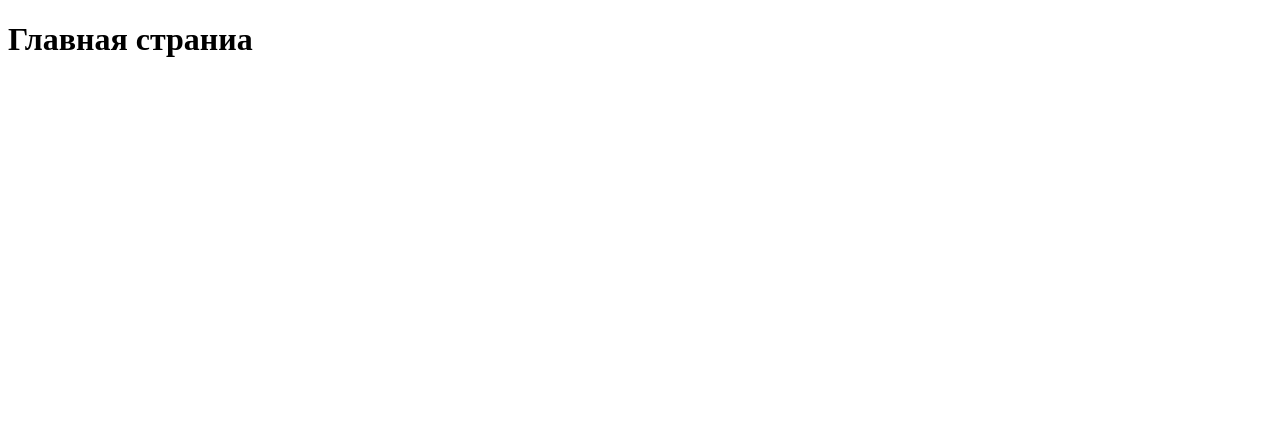
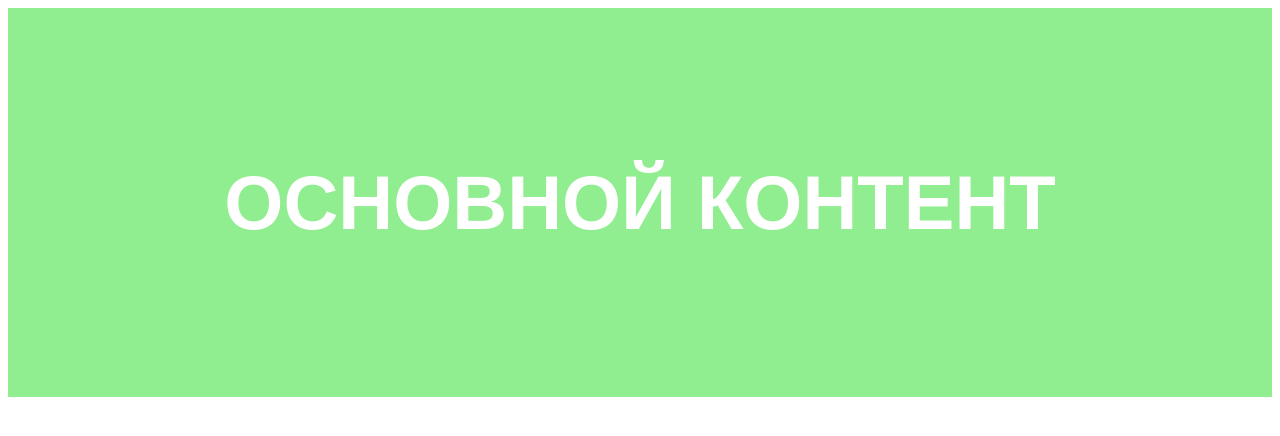
Before and after one commit to nobleworkshop/intensive-day-1, a plain HTML site: page index.html in a window 1280 px wide. Drawn offline with Linux system fonts and the light colour scheme.

Commit message:
Content ready

```diff
--- a/index.html
+++ b/index.html
@@ -5,8 +5,11 @@
         <meta name="viewport" content="width=device-width, initial-scale=1.0" />
         <meta http-equiv="X-UA-Compatible" content="ie=edge" />
         <title>Document</title>
+        <link rel="stylesheet" href="main.css" />
     </head>
     <body>
-        <h1>Главная страниа</h1>
+        <main class="main">
+            <h1>ОСНОВНОЙ КОНТЕНТ</h1>
+        </main>
     </body>
 </html>
--- a/main.css
+++ b/main.css
@@ -0,0 +1,8 @@
+.main {
+    background: LightGreen;
+    padding: 100px;
+    font-size: 38px;
+    color: #fff;
+    font-family: Sans-Serif;
+    text-align: center;
+}
```
